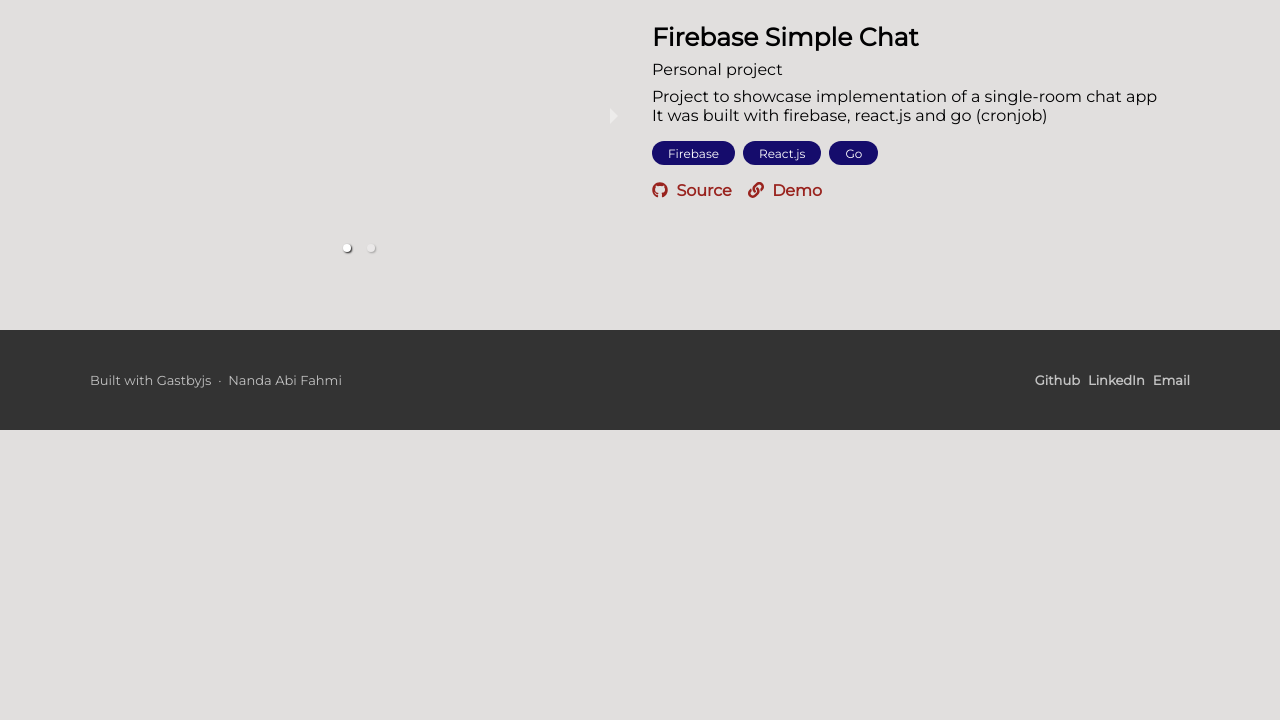
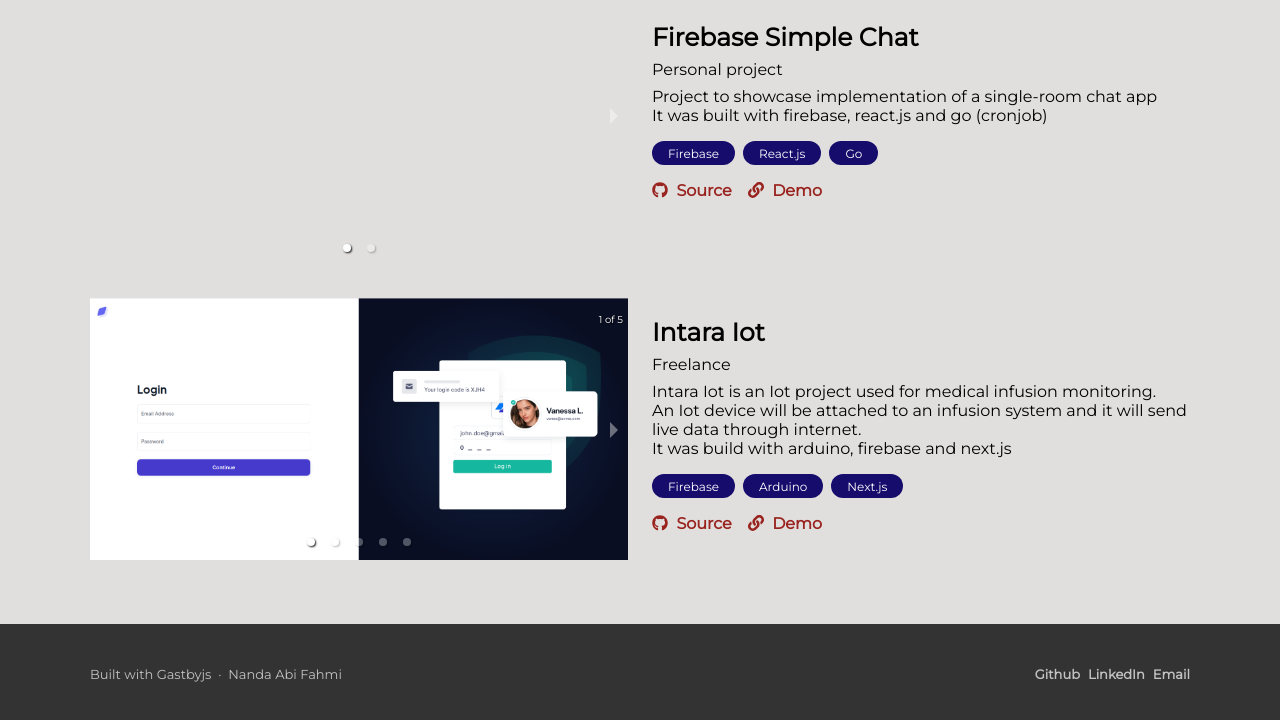
Before and after one commit to nafalabi/portfolio, a Gatsby site: page / in a window 1280 px wide. Shown: the part 4248-4968 px from the top of the page. Before the commit the page ends 4678 px from the top, so only its background shows below. Built offline with nearby package versions, Linux system fonts and the light colour scheme; Gatsby itself is replaced by a stand-in of ours.

Commit message:
update project

```diff
--- a/src/sections/4-projects.tsx
+++ b/src/sections/4-projects.tsx
@@ -41,6 +41,12 @@
 
 import FirChatInitial from "images/screenshots/fir-chatapp/init.png";
 import FirChatPreview from "images/screenshots/fir-chatapp/preview.gif";
+
+import IntaraDevice from "images/screenshots/intara/intara-device.png";
+import IntaraLogin from "images/screenshots/intara/intara-login.png";
+import IntaraOverview from "images/screenshots/intara/intara-overview.png";
+import IntaraPasien from "images/screenshots/intara/intara-pasien.png";
+import IntaraUsage from "images/screenshots/intara/intara-usage.png";
 
 const Root = styled("div")(({ theme }) => ({
   display: "flex",
@@ -173,6 +179,17 @@
       { text: <><FaGithub css={{ marginBottom: "-2px" }} />&nbsp; Source</>, link: "https://github.com/nafalabi/firebase-simple-chat" },
       { text: <><FaLink css={{ marginBottom: "-2px" }} />&nbsp; Demo</>, link: "https://fir-chat-app-nafalabi.web.app/" },
     ],
+  },
+  {
+    images: [IntaraLogin, IntaraOverview, IntaraUsage, IntaraDevice, IntaraPasien],
+    title: "Intara Iot",
+    company: "Freelance",
+    description: "Intara Iot is an Iot project used for medical infusion monitoring.\nAn Iot device will be attached to an infusion system and it will send live data through internet.\nIt was build with arduino, firebase and next.js",
+    techs: ["Firebase", "Arduino", "Next.js"],
+    links: [
+      { text: <><FaGithub css={{ marginBottom: "-2px" }} />&nbsp; Source</>, link: "https://github.com/nafalabi/intara-iot-firebase" },
+      { text: <><FaLink css={{ marginBottom: "-2px" }} />&nbsp; Demo</>, link: "https://intara-iot.vercel.app" },
+    ],
   }
 ];
 
```
Also changed, not shown: src/images/screenshots/intara/intara-device.png (added), src/images/screenshots/intara/intara-login.png (added), src/images/screenshots/intara/intara-overview.png (added), src/images/screenshots/intara/intara-pasien.png (added), src/images/screenshots/intara/intara-usage.png (added).
